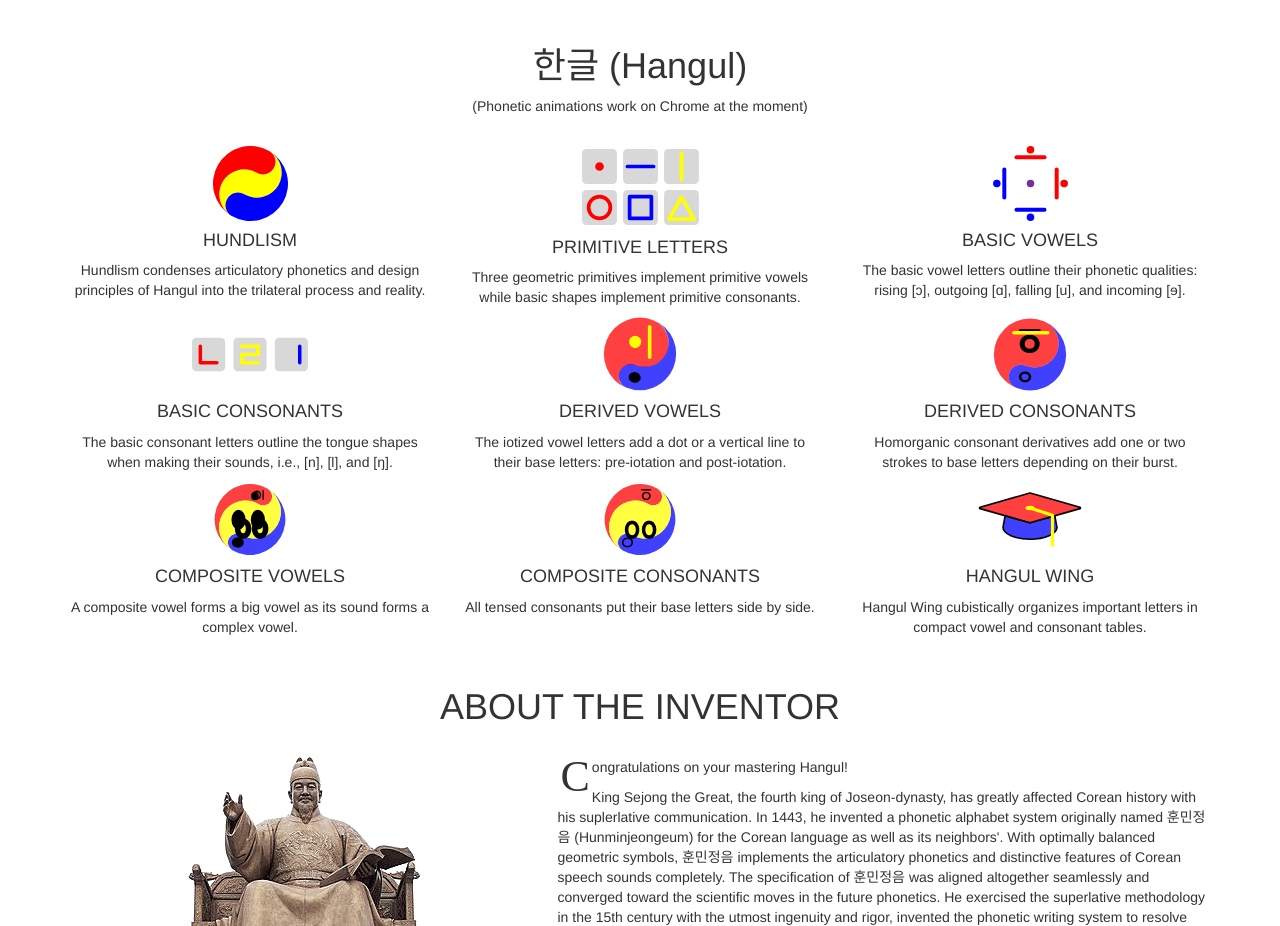
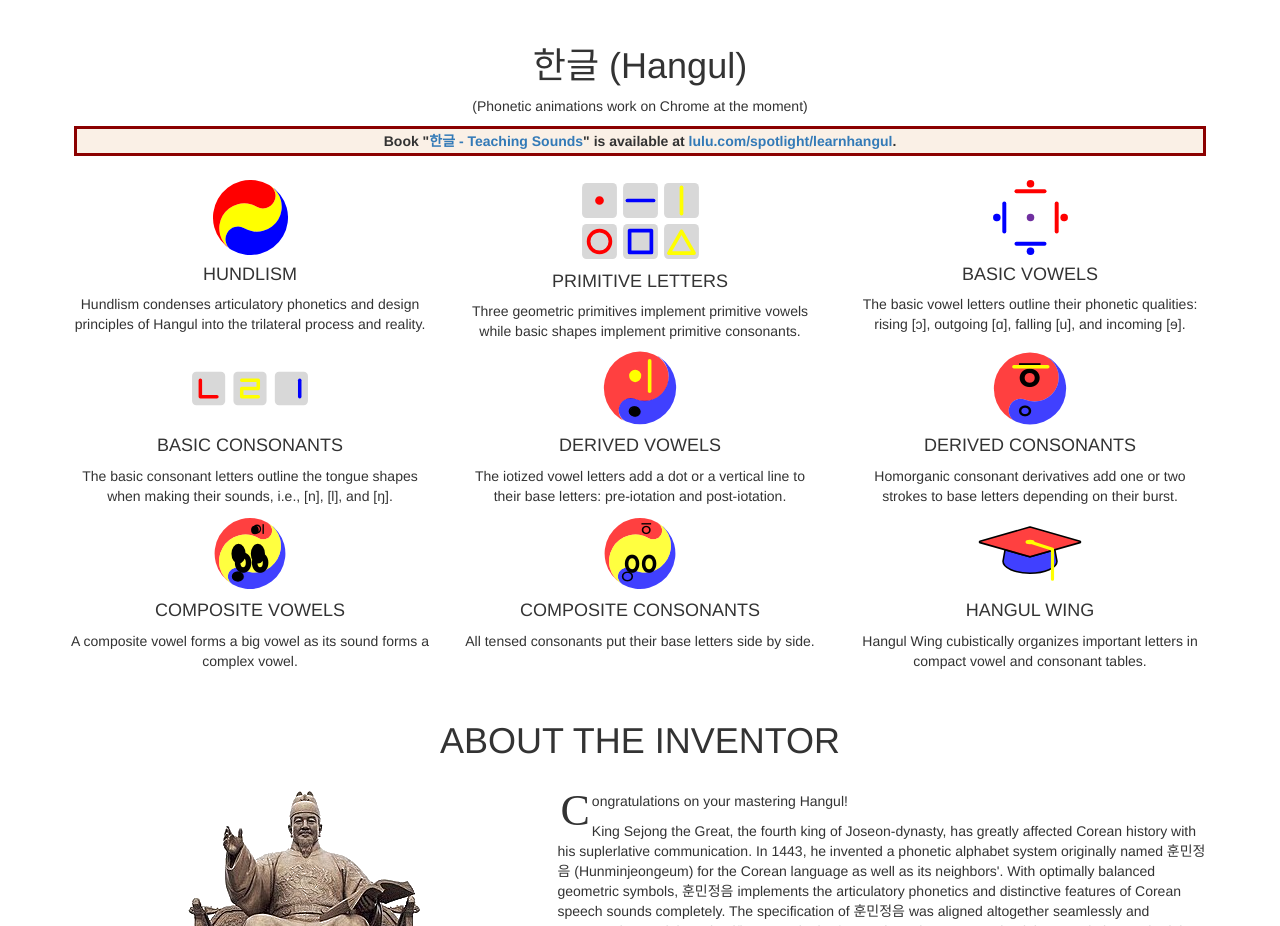
Before and after one commit to luminans/luminans.github.io, a plain HTML site: page index.html in a window 1280 px wide. Shown: the part 1140-2066 px from the top of the page. Drawn offline with nearby package versions, Linux system fonts and the light colour scheme.

Commit message:
add book ad

```diff
--- a/index.html
+++ b/index.html
@@ -46,6 +46,10 @@
                     <a class="anchor" id="sessions"></a>
                     <h1>한글 (Hangul)</h1>
                     <p>(Phonetic animations work on Chrome at the moment)</p>
+                    <!-- Message Banner -->
+<div style="background-color: linen; border: 3px solid darkred; margin: 4px; padding: 2px; font-weight: bold; text-align: center;">
+    Book "<a href="http://www.lulu.com/spotlight/learnhangul">한글 - Teaching Sounds</a>" is available at <a href="http://www.lulu.com/spotlight/learnhangul">lulu.com/spotlight/learnhangul</a>.
+</div>
                 </div>
             </div>
             <div class="row">
```
